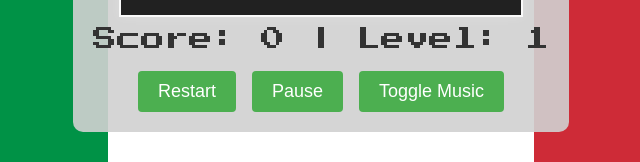
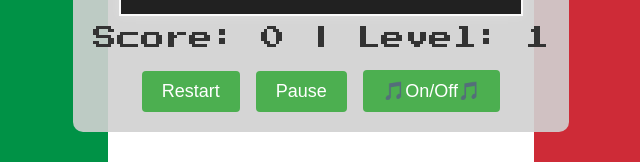
Before and after one commit to TheItalianCoin/snake, a plain HTML site: page index.html in a window 1280 px wide. Shown: the part 575-737 px from the top of the page, without its empty margins (319-959 px from the left). Drawn offline with Linux system fonts and the light colour scheme.

Commit message:
Update index.html

```diff
--- a/index.html
+++ b/index.html
@@ -14,7 +14,7 @@
         <div id="score" class="score">Score: 0 | Level: 1</div>
         <button id="restartButton" class="button">Restart</button>
         <button id="pauseButton" class="button" style="display: none;">Pause</button>
-        <button id="musicButton" class="button">Toggle Music</button>
+        <button id="musicButton" class="button">🎵On/Off🎵</button>
         <div id="gameOverMessage" class="game-over"></div>
 
         <!-- Elementi audio -->
```
